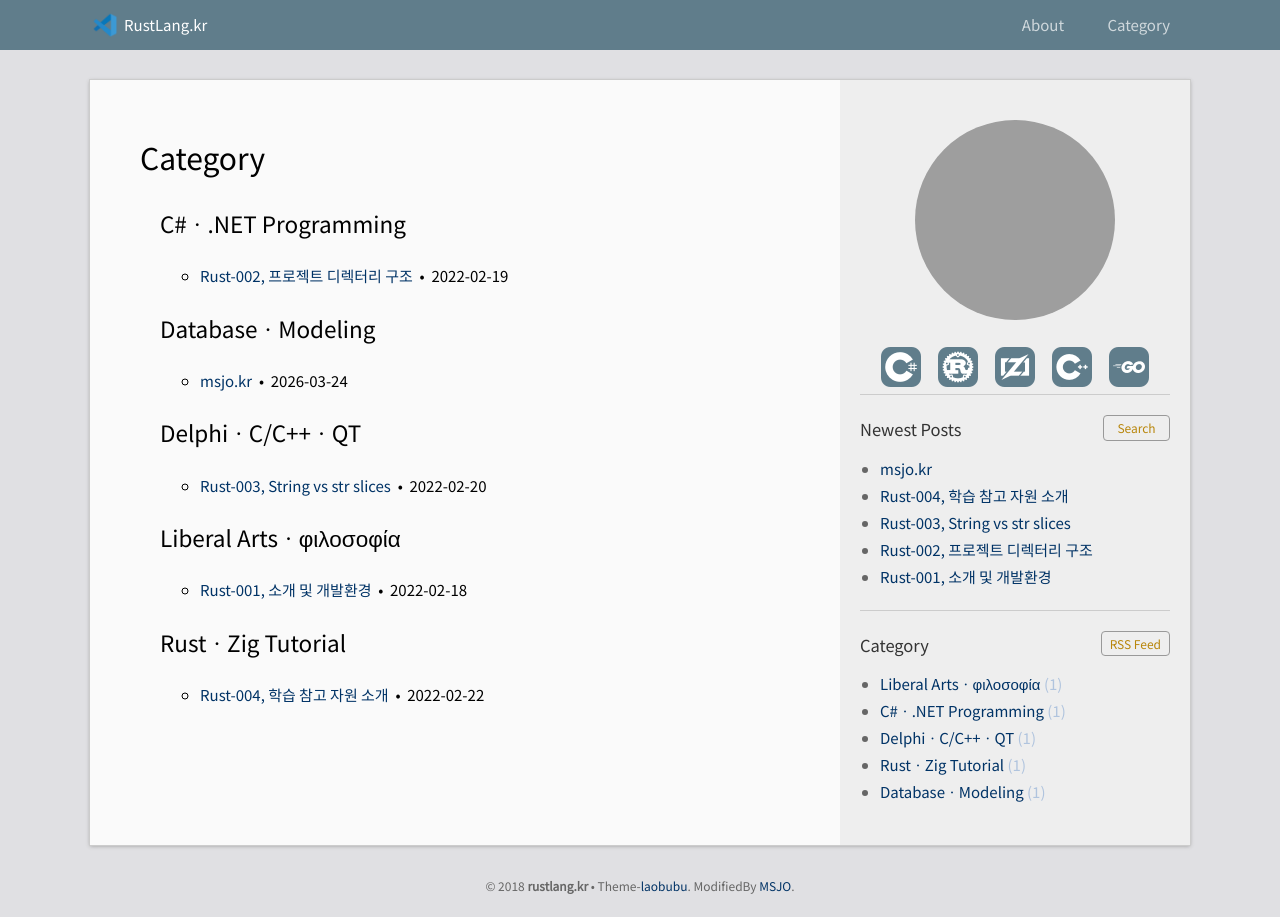
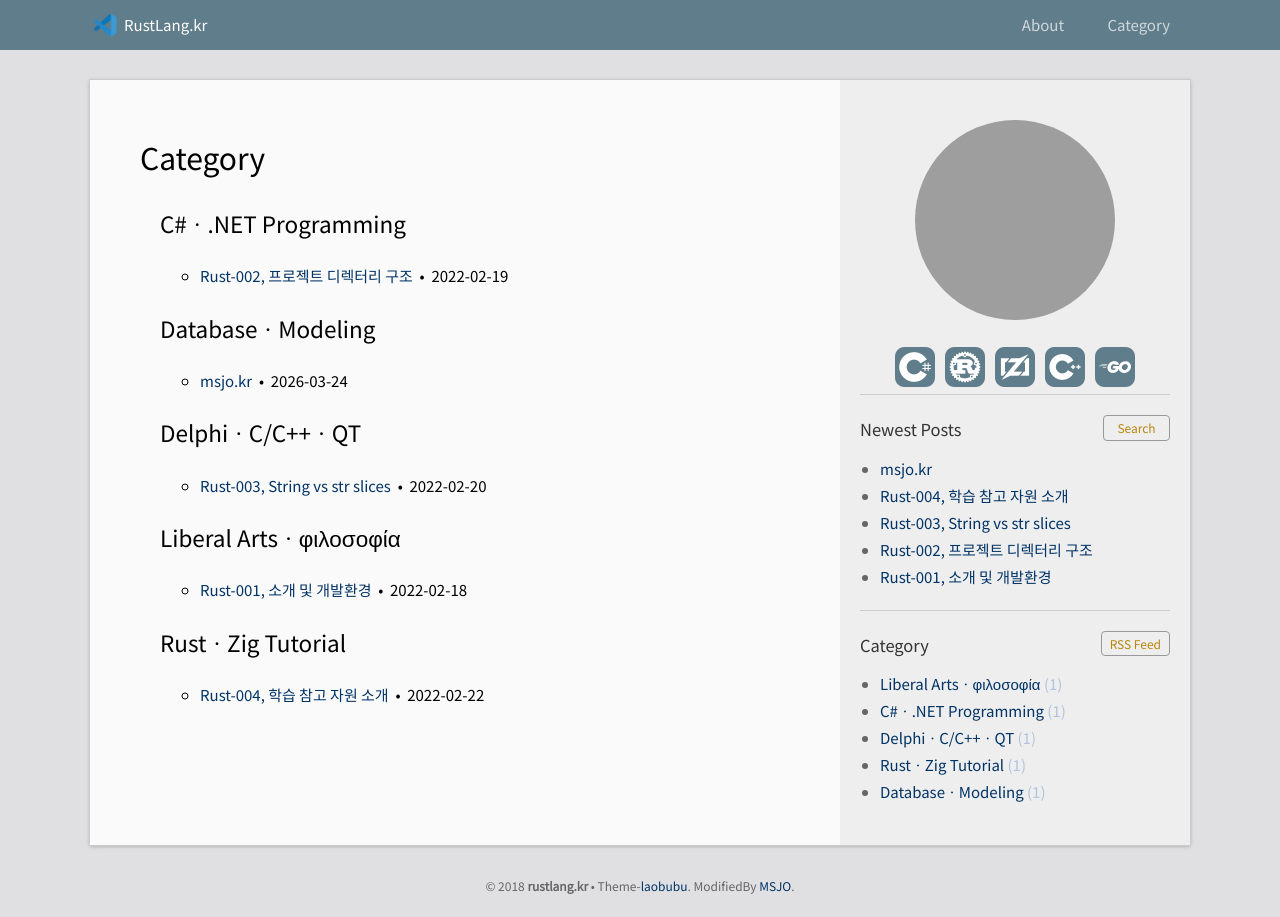
Before and after one commit to DebugJO/rustlang, a Jekyll site: the page built from category.html, in a window 1280 px wide. Built offline with Jekyll 4.4.1, drawn with Linux system fonts in a browser that asks for light colours; grey boxes are pictures that could not be loaded.

Commit message:
Update sidebar.html

```diff
--- a/_includes/sidebar.html
+++ b/_includes/sidebar.html
@@ -14,10 +14,10 @@
     <a href="{{ link | last }}">{{ link | first }}</a>
     {% endfor %}
     -->
-    <img src="https://raw.githubusercontent.com/DebugJO/rustlang/refs/heads/main/image/CS.png" width="40" height="40">&nbsp;&nbsp;&nbsp;&nbsp;
-    <img src="https://raw.githubusercontent.com/DebugJO/rustlang/refs/heads/main/image/Rust.png" width="40" height="40">&nbsp;&nbsp;&nbsp;&nbsp;
-    <img src="https://raw.githubusercontent.com/DebugJO/rustlang/refs/heads/main/image/Zig.png" width="40" height="40">&nbsp;&nbsp;&nbsp;&nbsp;
-    <img src="https://raw.githubusercontent.com/DebugJO/rustlang/refs/heads/main/image/CPP.png" width="40" height="40">&nbsp;&nbsp;&nbsp;&nbsp;
+    <img src="https://raw.githubusercontent.com/DebugJO/rustlang/refs/heads/main/image/CS.png" width="40" height="40">&nbsp;&nbsp;
+    <img src="https://raw.githubusercontent.com/DebugJO/rustlang/refs/heads/main/image/Rust.png" width="40" height="40">&nbsp;&nbsp;
+    <img src="https://raw.githubusercontent.com/DebugJO/rustlang/refs/heads/main/image/Zig.png" width="40" height="40">&nbsp;&nbsp;
+    <img src="https://raw.githubusercontent.com/DebugJO/rustlang/refs/heads/main/image/CPP.png" width="40" height="40">&nbsp;&nbsp;
     <img src="https://raw.githubusercontent.com/DebugJO/rustlang/refs/heads/main/image/Go.png" width="40" height="40">
     <!-- <a href="https://msjo.kr">MSJO.kr</a> -->
   </p>
```
